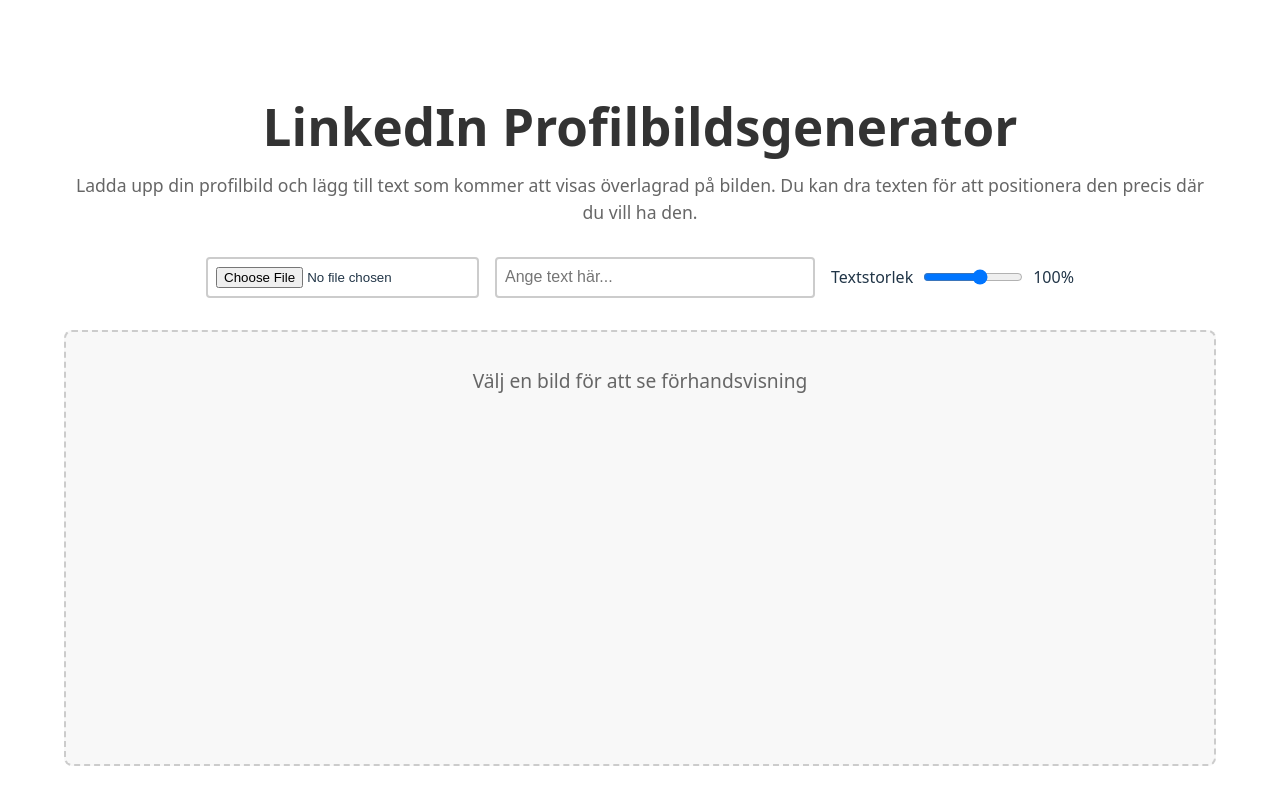
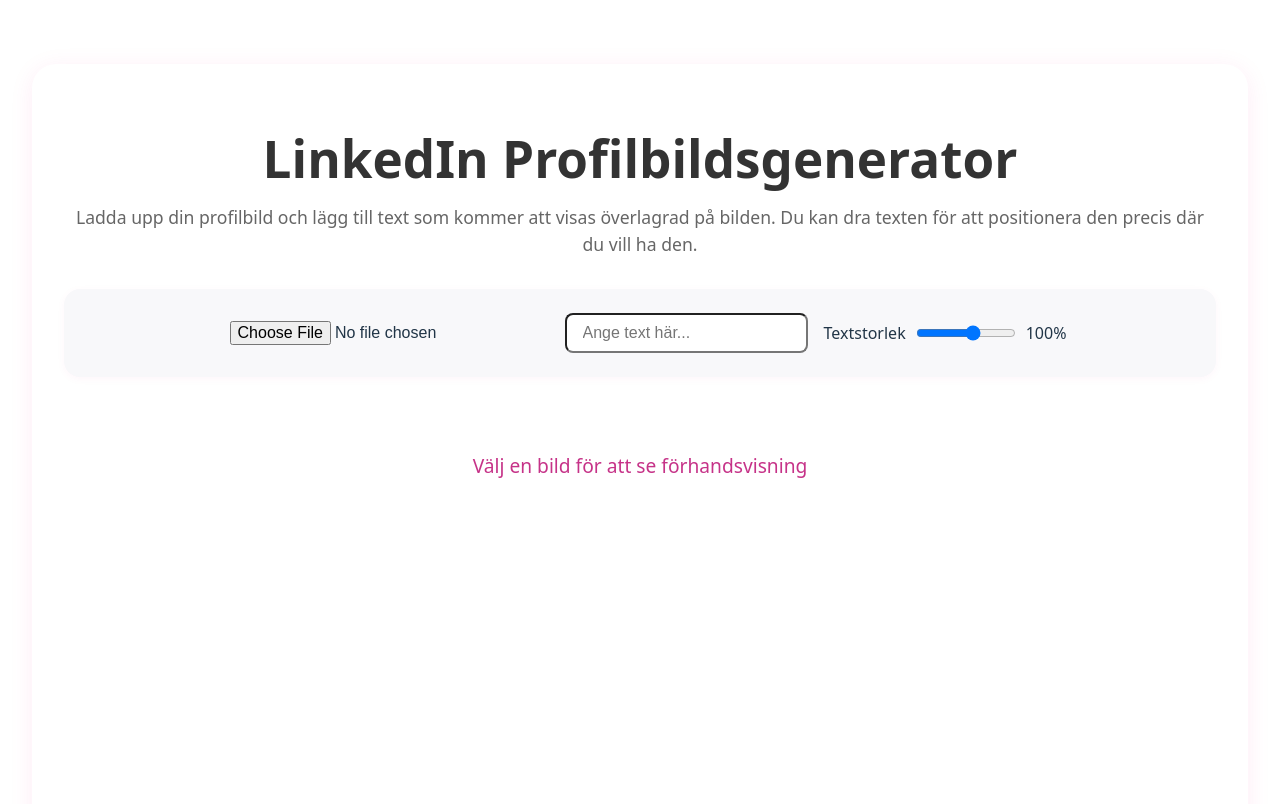
Before and after one commit to magello-group/linkedin-profile-image, a React (Vite) app: page / in a window 1280 px wide. Shown: the top 804 px of the page. Built offline with nearby package versions, Linux system fonts and the light colour scheme.

Commit message:
Look and feel

```diff
--- a/src/App.css
+++ b/src/App.css
@@ -45,10 +45,11 @@
 }
 
 .app {
-  max-width: 1200px;
-  margin: 0 auto;
+  background: #fff;
+  border-radius: 24px;
+  box-shadow: 0 4px 24px rgba(236, 0, 140, 0.08);
   padding: 2rem;
-  text-align: center;
+  margin: 2rem auto;
 }
 
 h1 {
@@ -64,66 +65,76 @@
 }
 
 .controls {
+  background: #f8f8fa;
+  border-radius: 16px;
+  padding: 1.5rem 1rem;
+  margin-bottom: 2rem;
   display: flex;
   gap: 1rem;
   justify-content: center;
-  margin-bottom: 2rem;
+  box-shadow: 0 2px 8px rgba(236, 0, 140, 0.04);
 }
 
-.file-input {
-  padding: 0.5rem;
-  border: 2px solid #ccc;
-  border-radius: 4px;
-  cursor: pointer;
+.file-input,
+.text-input {
+  border-radius: 8px;
+  background: #d00eee border: none;
+  padding: 0.5rem 1rem;
+  font-size: 1rem;
+  outline: none;
+  transition: border-color 0.2s;
 }
 
-.text-input {
-  padding: 0.5rem;
-  border: 2px solid #ccc;
-  border-radius: 4px;
-  width: 300px;
-  font-size: 1rem;
+.file-input:focus,
+.text-input:focus {
+  border-color: #fff;
+}
+
+.download-button {
+  background: #00A65D;
+  color: #fff;
+  border-radius: 8px;
+  font-weight: 700;
+  font-size: 1.1rem;
+  padding: 0.75rem 2rem;
+  box-shadow: 0 2px 8px rgba(236, 0, 140, 0.08);
+  border: none;
+  margin-top: 1rem;
+  transition: background 0.2s, box-shadow 0.2s;
+}
+
+.download-button:hover:not(:disabled) {
+  background: #b8006b;
+  box-shadow: 0 4px 16px rgba(236, 0, 140, 0.12);
+}
+
+.download-button:disabled {
+  background: #f3b3d6;
+  color: #fff;
+  cursor: not-allowed;
 }
 
 .preview {
+  background: #fff;
+  padding: 1.5rem 1rem;
   display: flex;
   flex-direction: column;
   align-items: center;
   gap: 1rem;
   min-height: 400px;
-  border: 2px dashed #ccc;
-  border-radius: 8px;
-  background-color: #f8f8f8;
-  padding: 1rem;
 }
 
 .canvas {
+  border-radius: 12px;
+  border: 2px solid #fff;
   max-width: 100%;
   max-height: 600px;
   cursor: move;
+  background: #fff;
 }
 
 .placeholder {
-  color: #666;
+  color: #b8006b;
   font-size: 1.2rem;
+  opacity: 0.8;
 }
-
-.download-button {
-  padding: 0.75rem 1.5rem;
-  background-color: #0077b5;
-  color: white;
-  border: none;
-  border-radius: 4px;
-  font-size: 1rem;
-  cursor: pointer;
-  transition: background-color 0.2s;
-}
-
-.download-button:hover {
-  background-color: #005582;
-}
-
-.download-button:disabled {
-  background-color: #ccc;
-  cursor: not-allowed;
-}
--- a/src/App.tsx
+++ b/src/App.tsx
@@ -180,6 +180,10 @@
               className="download-button"
               disabled={!image || !text}
             >
+              <svg xmlns="http://www.w3.org/2000/svg" width="20" height="20" viewBox="0 0 20 20" fill="none" style={{ verticalAlign: 'middle', marginRight: 8 }}>
+                <path d="M10 2v10m0 0l-4-4m4 4l4-4" stroke="currentColor" strokeWidth="2" strokeLinecap="round" strokeLinejoin="round" />
+                <rect x="4" y="16" width="12" height="2" rx="1" fill="currentColor" />
+              </svg>
               Ladda ner bild
             </button>
           </>
```
